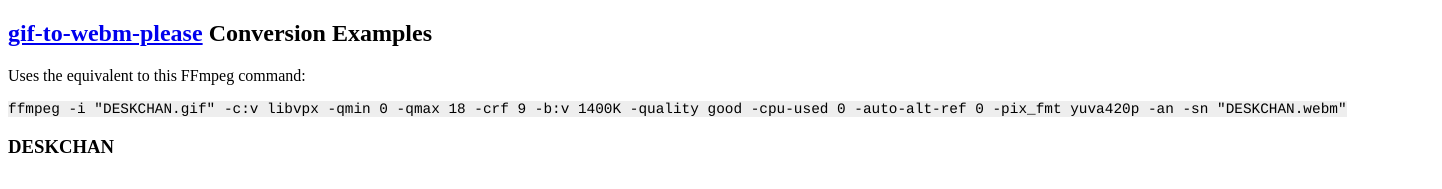
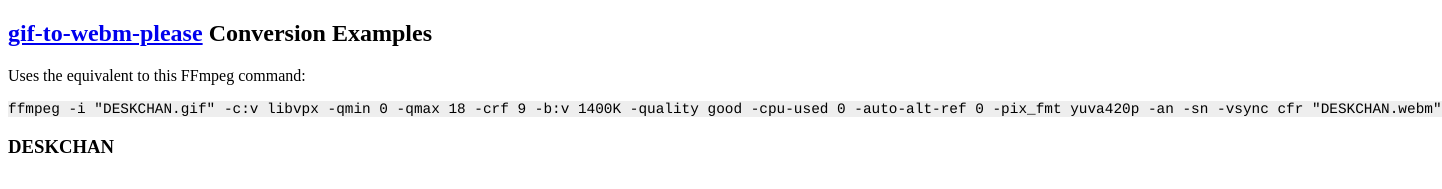
Before and after one commit to onetrickwolf/gif-to-webm-please, a website: page docs/index.html in a window 1280 px wide. Shown: the top 189 px of the page, 1442 px wide, since content can reach past the window. Drawn offline with Linux system fonts and the light colour scheme.

Commit message:
updating command in docs

```diff
--- a/docs/index.html
+++ b/docs/index.html
@@ -23,7 +23,7 @@
     <h2><a href="https://github.com/onetrickwolf/gif-to-webm-please">gif-to-webm-please</a> Conversion Examples</h2>
 
     <p>Uses the equivalent to this FFmpeg command: </p>
-    <pre><code>ffmpeg -i "DESKCHAN.gif" -c:v libvpx -qmin 0 -qmax 18 -crf 9 -b:v 1400K -quality good -cpu-used 0 -auto-alt-ref 0 -pix_fmt yuva420p -an -sn "DESKCHAN.webm"</code></pre>
+    <pre><code>ffmpeg -i "DESKCHAN.gif" -c:v libvpx -qmin 0 -qmax 18 -crf 9 -b:v 1400K -quality good -cpu-used 0 -auto-alt-ref 0 -pix_fmt yuva420p -an -sn -vsync cfr "DESKCHAN.webm"</code></pre>
 
     <h3>DESKCHAN</h3>
     <p>
```
